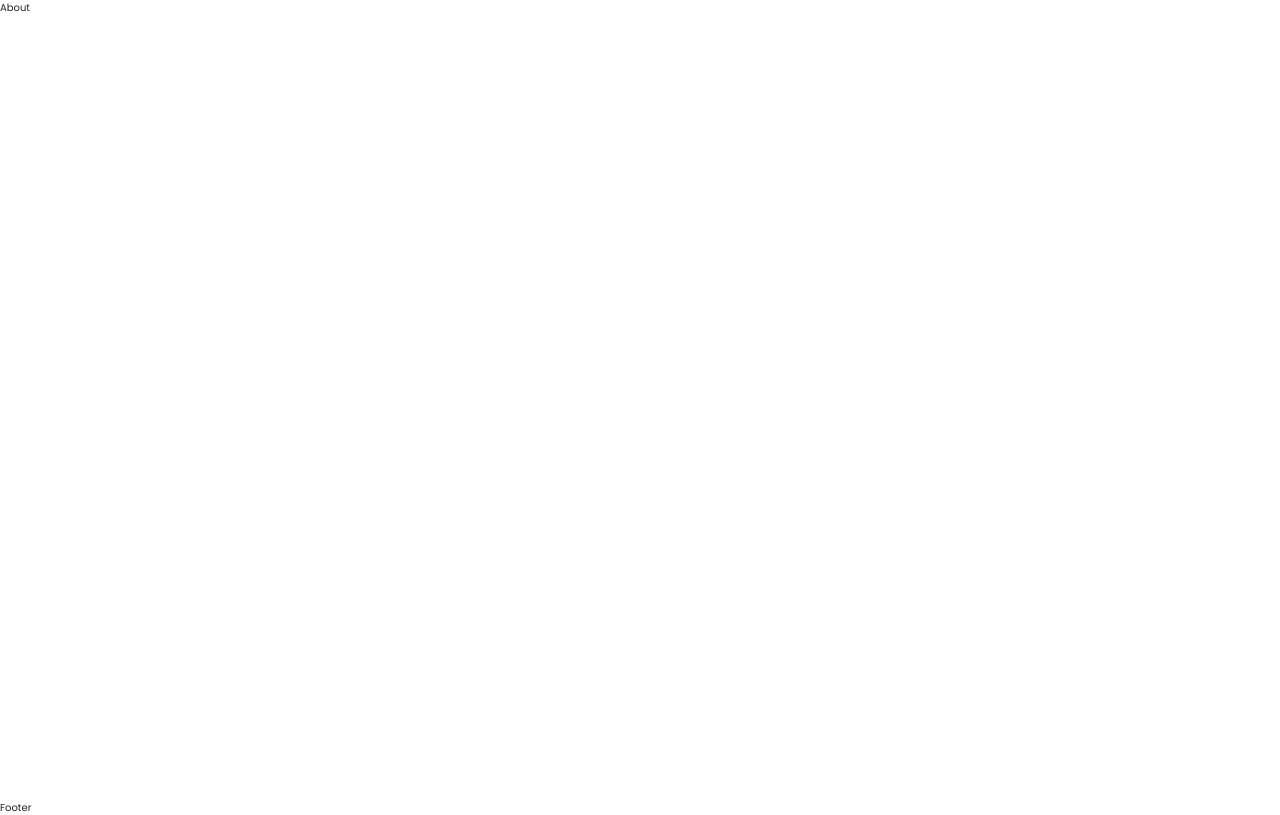
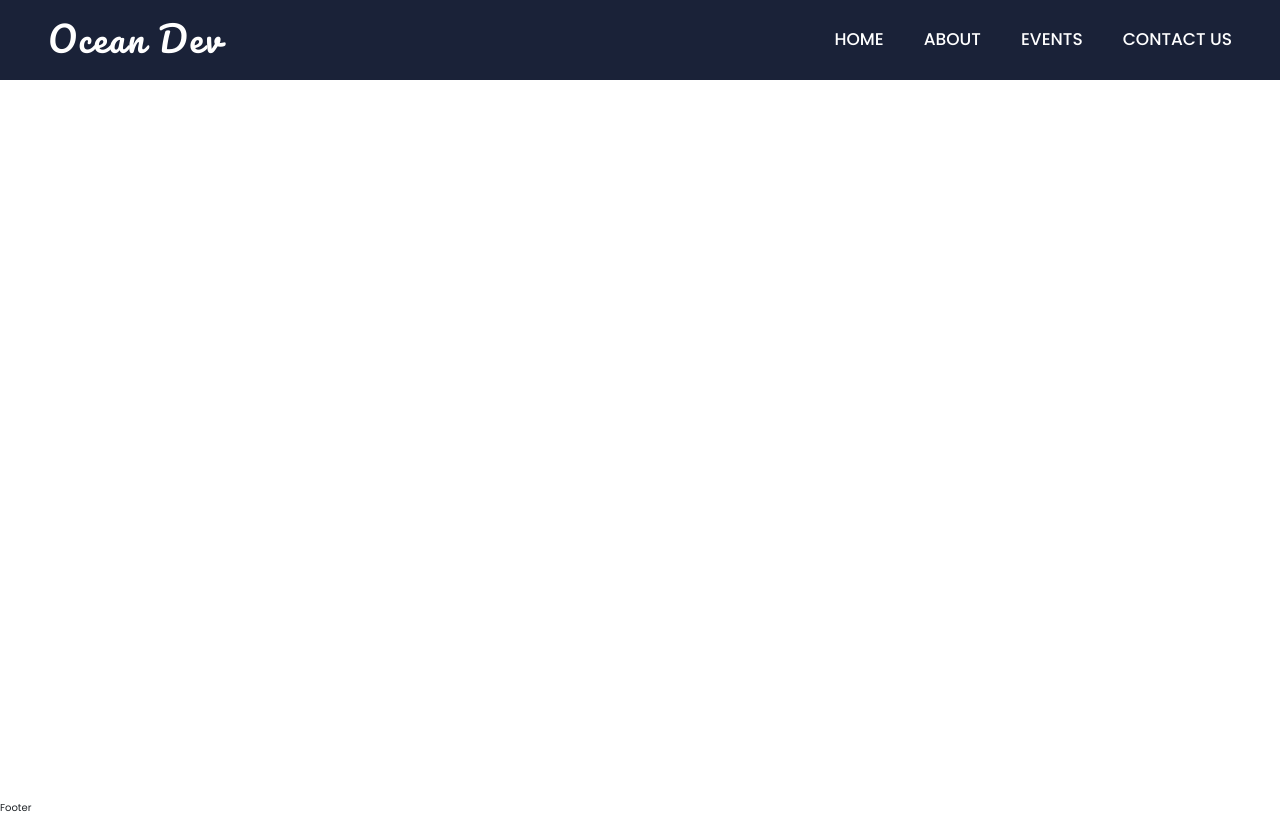
Before and after one commit to MuhammadDaniyal/oceandevfrontend, a React (Create React App) app: page /about in a window 1280 px wide. Built offline with nearby package versions, Linux system fonts and the light colour scheme; the HTML template or start-up script is replaced by a standard one; a web font is replaced by a local one.

Commit message:
add carousal

```diff
--- a/src/components/Navbar/Header.js
+++ b/src/components/Navbar/Header.js
@@ -1,9 +1,12 @@
 import React, { useEffect, useState } from 'react'
-import { NavLink } from 'react-router-dom'
+import { NavLink, useLocation } from 'react-router-dom'
 import Navbar from './Navbar.js'
 import './Navbar.css'
 
 const Header = () => {
+
+    const currentLoc = useLocation()
+    console.log(currentLoc);
 
     const [isVisible, setVisible] = useState(false);
 
@@ -24,7 +27,11 @@ const Header = () => {
     }, [])
 
     return (
-        <header className={`${isVisible ? 'default-header  scroll-header' : 'default-header '}`}>
+        <header className={
+            `
+            ${currentLoc.pathname === '/' ? '' : 'other-nav'}
+            ${isVisible ? 'default-header  scroll-header' : 'default-header '}
+            `}>
             <NavLink to={'/'}>
                 <h2 className='nav-heading'>Ocean Dev</h2>
             </NavLink>
--- a/src/components/Navbar/Navbar.css
+++ b/src/components/Navbar/Navbar.css
@@ -2,12 +2,12 @@
 
 /* ----------------------- header Style ---------------------------- */
 
-header {
+.default-header {
   height: 8rem;
   padding: 0 4.8rem;
   /* background: linear-gradient(135deg, #7B33FD, #8332FD, #b83ce4) !important; */
   /* background: #1a2238; */
-  background: transparent;
+  background: transparent !important;
   display: flex;
   justify-content: space-between;
   align-items: center;
@@ -17,6 +17,10 @@ header {
   position: absolute;
   top: 0;
   z-index: 999;
+}
+
+.other-nav {
+  background: #1a2238 !important;
 }
 
 .scroll-header {
```
